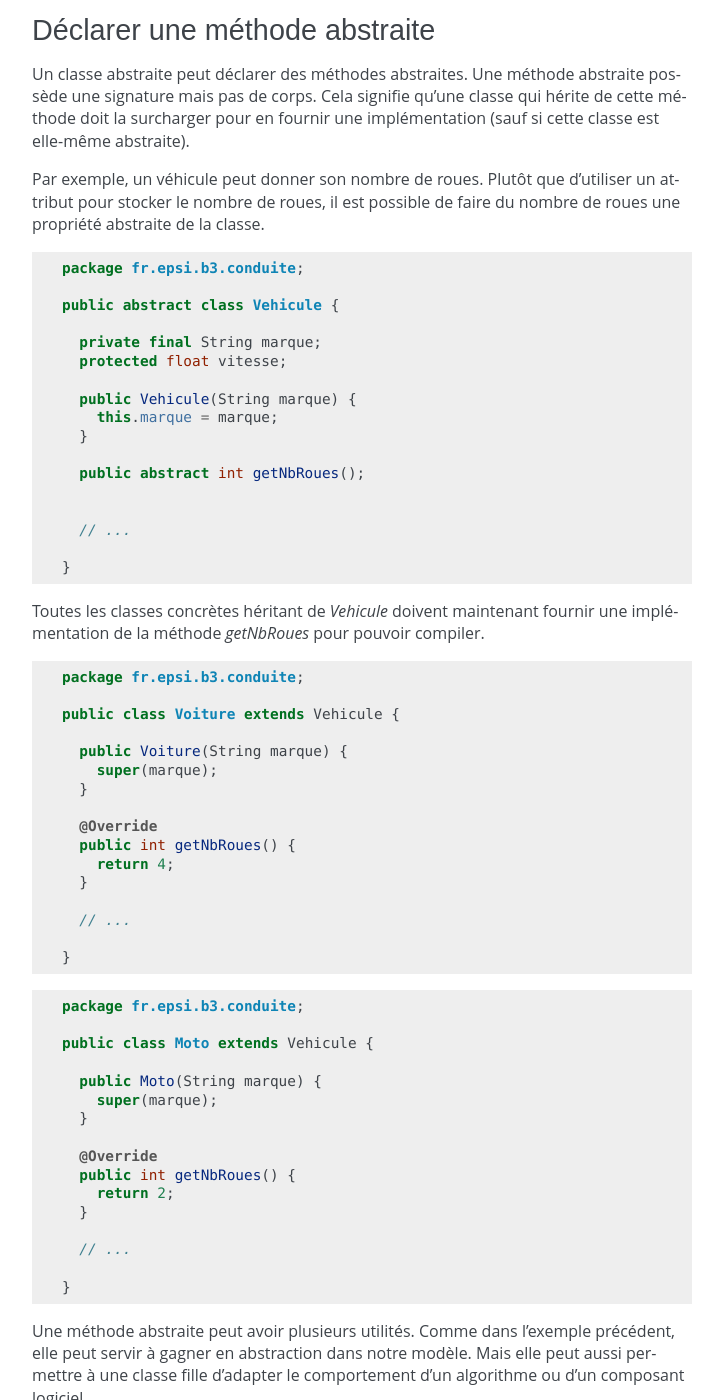
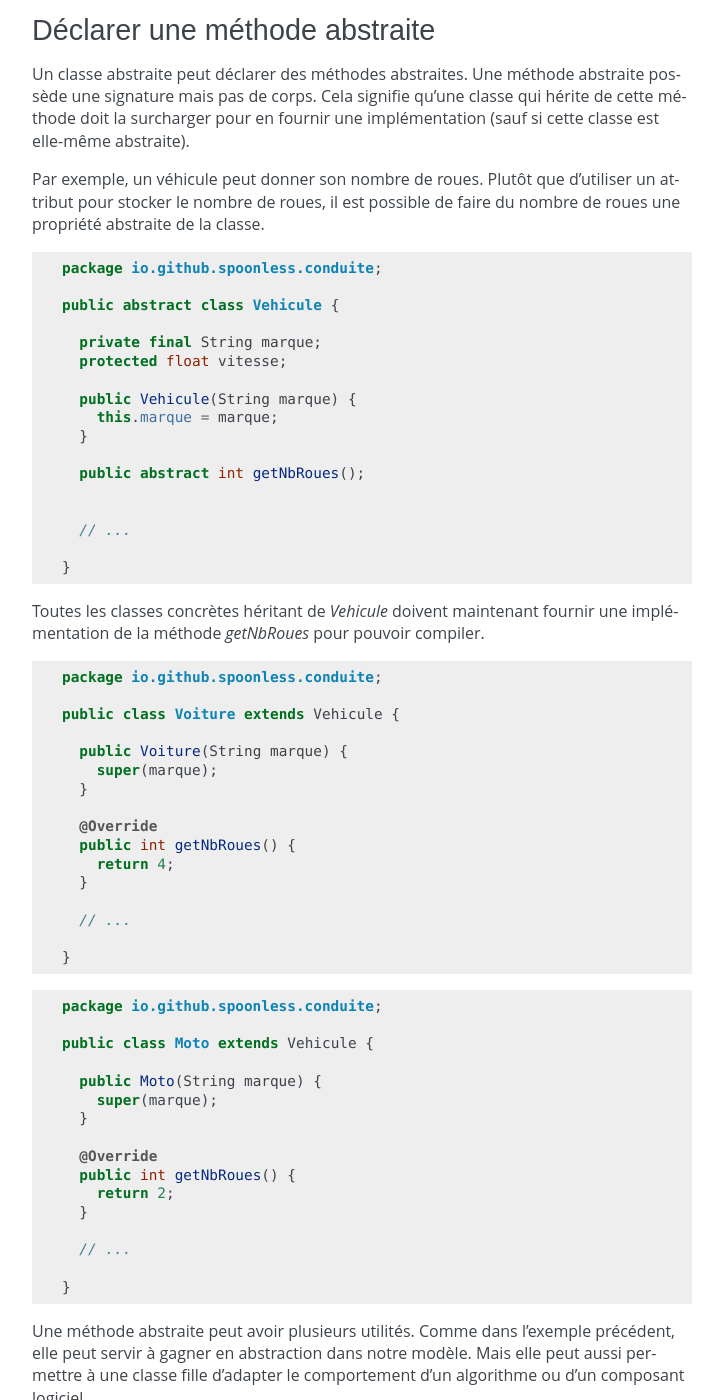
Before and after one commit to lanaflonPerso/cours-java-web, a Sphinx documentation site: the page built from source/classe_abstraite.rst, in a window 1280 px wide and 1400 px high, scrolled down 1719 px. Shown: the whole window, without its empty margins (398-1121 px from the left). Built offline with Sphinx 7.4.7, drawn with Linux system fonts in a browser that asks for light colours; formulas are drawn with MathJax 3; some of the changed lines change nothing that is shown; some of the changed text lies outside the part shown.

Commit message:
script créer des profiles de cours

```diff
--- /dev/null
+++ b/source/conf-epsi.py
@@ -0,0 +1,6 @@
+#!/usr/bin/env python3
+# -*- coding: utf-8 -*-
+
+email = 'david.gayerie.epsi@mailoo.org'
+
+highlight_root_package = 'fr.epsi.b3'
--- /dev/null
+++ b/source/conf-udev.py
@@ -0,0 +1,6 @@
+#!/usr/bin/env python3
+# -*- coding: utf-8 -*-
+
+email = 'david.gayerie.epsi@mailoo.org'
+
+highlight_root_package = 'com.cgi.udev'
--- a/source/conf.py
+++ b/source/conf.py
@@ -20,6 +20,13 @@
 # import os
 # import sys
 # sys.path.insert(0, os.path.abspath
+
+
+import os
+profile = {}
+if 'BUILD_PROFILE' in os.environ:
+  import importlib
+  profile = importlib.import_module('conf-%s' % os.environ['BUILD_PROFILE'])
 
 
 # -- General configuration ------------------------------------------------
@@ -50,7 +57,7 @@
 # General information about the project.
 project = 'Le langage Java'
 author = 'David Gayerie'
-email = 'david.gayerie.epsi@mailoo.org'
+email = getattr(profile, 'email', 'dagaydevel@free.fr')
 
 copyright = """
 <a ref="author" href="mailto:%s">%s</a>
@@ -189,10 +196,11 @@
 # default language for highlighting
 highlight_language = 'java'
 # replacement for ROOT_PKG in java source
-highlight_root_package = 'fr.epsi.b3'
+highlight_root_package = getattr(profile, 'highlight_root_package', 'io.github.spoonless')
 
 # Example configuration for intersphinx: refer to the Python standard library.
 intersphinx_mapping = {'https://docs.python.org/': None}
+
 
 def register_pygments_filter(highlight_language, root_package_name):
     from pygments.filter import simplefilter
```
Also changed, not shown: 1 other file.
